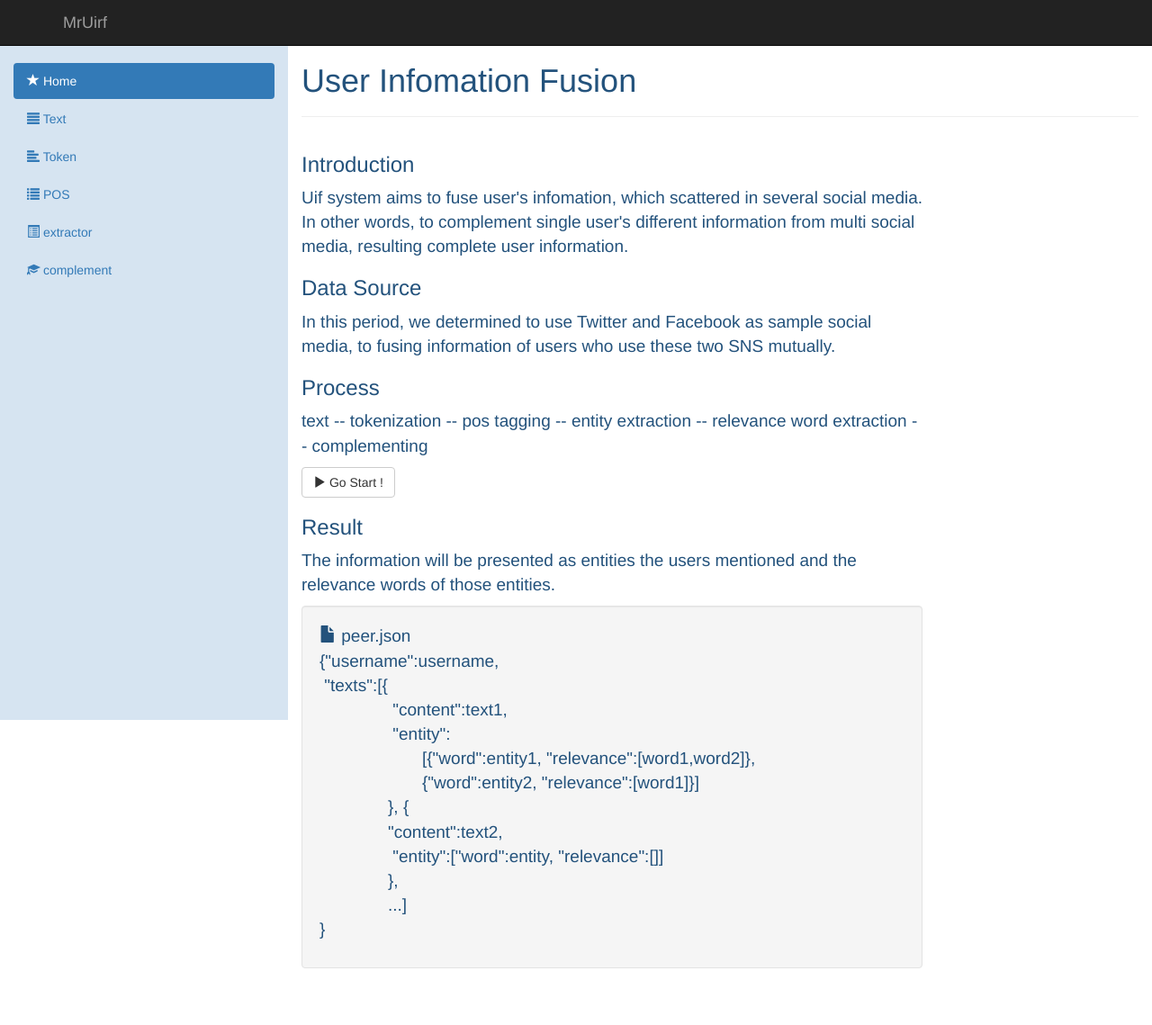
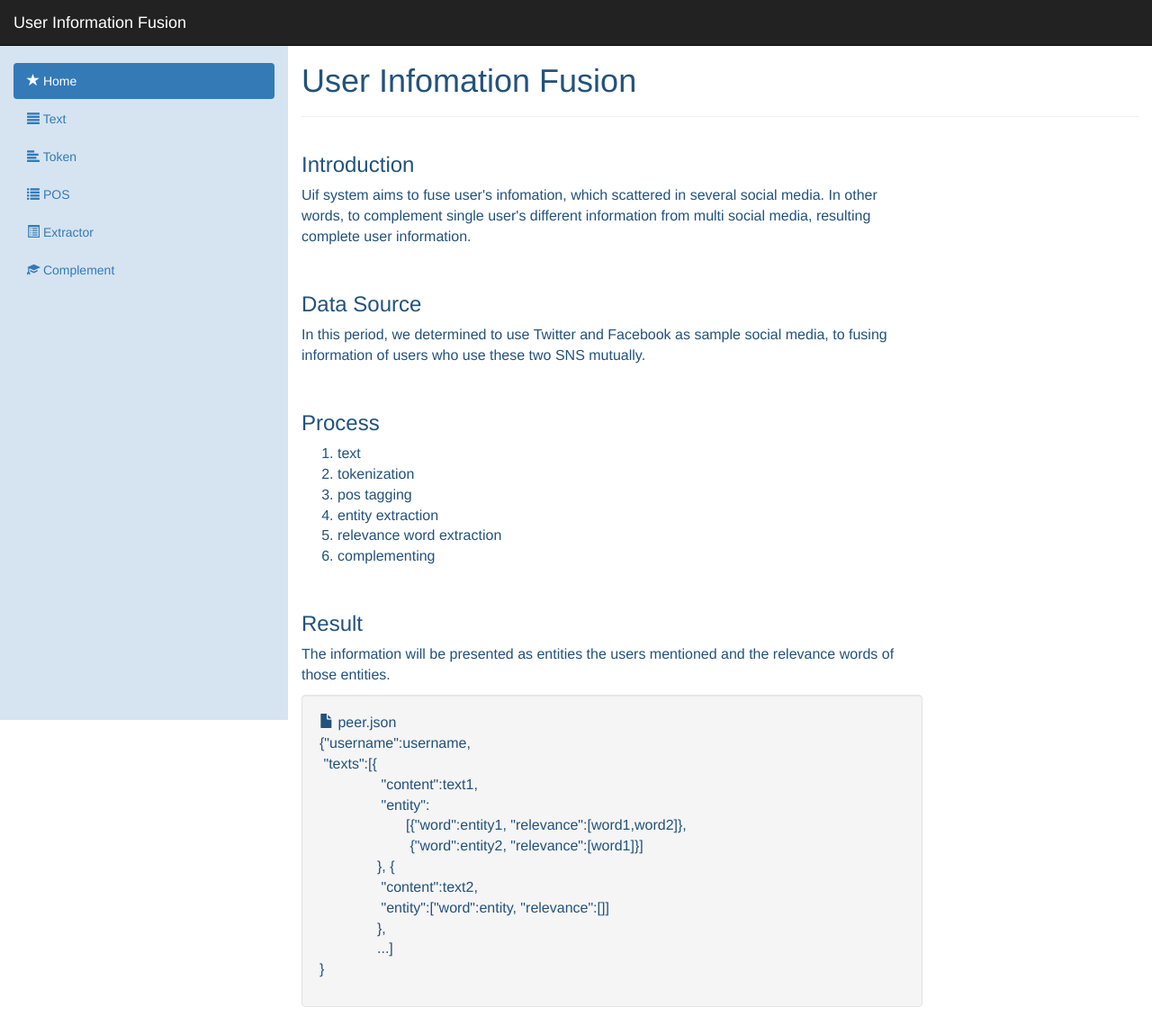
Before and after one commit to stamaimer/MrUirf, a Flask app: page /uif in a window 1280 px wide. Shown: the whole page at 90% size. Before the commit the page ends 1076 px from the top, so only its background shows below. Run offline with Flask 2, Linux system fonts and the light colour scheme; some libraries are stand-ins or nearby versions.

Commit message:
uif index

```diff
--- a/visualization/static/css/uif_basic.css
+++ b/visualization/static/css/uif_basic.css
@@ -1,10 +1,11 @@
-p{
+
+h1, h2, h3, h4, h5, h6{
     color:#23527c;
-    font-size:19px
 }
 
-h1, h2, h3, h4, h5, h6{
-    color:#23527c
+p, ol li{
+    color:#23527c;
+    font-size:16px;
 }
 
 .layout-header{
--- a/visualization/templates/uif/index.html
+++ b/visualization/templates/uif/index.html
@@ -1,67 +1,31 @@
-<title>User Information Fusion</title>
-<link rel=stylesheet type=text/css href="{{ url_for('static', filename='css/bootstrap.min.css')  }}">
-<link rel=stylesheet type=text/css href="{{ url_for('static', filename='css/uif_basic.css')  }}">
+{% extends "uif/layout.html" %}
 
-<nav class="navbar navbar-inverse navbar-fixed-top">
-    <div class="container">
-        <div class="navbar-header">
-            <a class="navbar-brand" href="/uif">MrUirf</a>
-        </div>
-    </div>
-</nav>
+{% block title %}UIF | Home{% endblock %}
 
-<div class="container-fluid">
-    <div class="row">
-        <div class="col-md-3 sidebar background"></div>
-        <div class="col-md-3 sidebar"></br>
-        <ul class="nav nav-pills nav-stacked" style="margin-top:50px">
-            <li class="active"><a href="#">
-                    <span class="glyphicon glyphicon-star"></span>
-                    Home
-            </a></li>
-            <li><a href="/text">
-                    <span class="glyphicon glyphicon-align-justify"></span>
-                    Text
-            </a></li>
-            <li><a href="#">
-                    <span class="glyphicon glyphicon-align-left"></span>
-                    Token
-            </a></li>
-            <li><a href="#">
-                    <span class="glyphicon glyphicon-list"></span>
-                    POS
-            </a></li>
-            <li><a href="">
-                    <span class="glyphicon glyphicon-list-alt"></span>
-                    extractor
-            </a></li>
-            <li><a href="">
-                    <span class="glyphicon glyphicon-education"></span>
-                    complement
-            </a></li>
-        </ul>
+{% block body %}
+<div class="page-header">
+    <h1>User Infomation Fusion</h1>
 </div>
 
-        <div class="col-md-3"></div>
-        <div class="col-md-9" style="margin-top:30px">
-            <div class="page-header"><h1>User Infomation Fusion</h1></div>
-            <div class="row"><div class="col-md-9">
+<div class="row">
+    <div class="col-md-9">
         <h3>Introduction</h3>
         <p>Uif system aims to fuse user's infomation, which scattered in
             several social media. In other words, to complement single user's
             different information from multi social media, resulting complete
-                user information.</p>
+            user information.</p></br>
         <h3>Data Source</h3>
         <p>In this period, we determined to use Twitter and Facebook as
             sample social media, to fusing information of users who use these
-                two SNS mutually. </p>
+            two SNS mutually. </p></br>
         <h3>Process</h3>
-            <p>text -- tokenization -- pos tagging -- entity extraction --
-                relevance word extraction -- complementing</p>
-            <a href="/token" class="btn btn-default btn-md">
-                <span class="glyphicon glyphicon-play"></span>
-                Go Start !
-            </a>
+        <p><ol> <li>text</li>
+                <li>tokenization</li>
+                <li>pos tagging</li>
+                <li>entity extraction</li>
+                <li>relevance word extraction</li>
+                <li>complementing</li>
+        </ol></p></br>
         <h3>Result</h3>
         <p>The information will be presented as entities
             the users mentioned and the relevance words of those entities.</p>
@@ -75,10 +39,10 @@
                 &emsp;&emsp;&emsp;&emsp; "entity":</br>
                 &emsp;&emsp;&emsp;&emsp;&emsp;&emsp;[{"word":entity1,
                 "relevance":[word1,word2]}, </br>
-                    &emsp;&emsp;&emsp;&emsp;&emsp;&emsp;{"word":entity2,
+                &emsp;&emsp;&emsp;&emsp;&emsp;&emsp; {"word":entity2,
                 "relevance":[word1]}]</br>
                 &emsp;&emsp;&emsp;&emsp;}, {</br>
-                    &emsp;&emsp;&emsp;&emsp;"content":text2, </br>
+                &emsp;&emsp;&emsp;&emsp; "content":text2, </br>
                 &emsp;&emsp;&emsp;&emsp; "entity":["word":entity,
                 "relevance":[]]</br>
                 &emsp;&emsp;&emsp;&emsp;}, </br>
@@ -86,7 +50,6 @@
                 }
             </p>
         </div>
-        </div></div>
     </div>
 </div>
-</div>
+{% endblock %}
--- a/visualization/templates/uif/layout.html
+++ b/visualization/templates/uif/layout.html
@@ -1,13 +1,50 @@
-<!DOCTYPE html>
-<title>User Information Fusion</title>
+<title>{% block title %}{% endblock %}</title>
 <link rel=stylesheet type=text/css href="{{ url_for('static', filename='css/bootstrap.min.css')  }}">
 <link rel=stylesheet type=text/css href="{{ url_for('static', filename='css/uif_basic.css')  }}">
-<div class="layout-header">
-    <h1>User Information Fusion</h1>
+
+<nav class="navbar navbar-inverse navbar-fixed-top">
+    <div class="ontainer">
+        <div class="navbar-header">
+            <a class="navbar-brand" href="/uif">User Information Fusion</a>
+        </div>
+    </div>
+</nav>
+
+<div class="container-fluid">
+    <div class="row">
+        <div class="col-md-3 sidebar background"></div>
+        <div class="col-md-3 sidebar"></br>
+        <ul class="nav nav-pills nav-stacked" style="margin-top:50px">
+            <li class="active"><a href="#">
+                    <span class="glyphicon glyphicon-star"></span>
+                    Home
+            </a></li>
+            <li><a href="/text">
+                    <span class="glyphicon glyphicon-align-justify"></span>
+                    Text
+            </a></li>
+            <li><a href="#">
+                    <span class="glyphicon glyphicon-align-left"></span>
+                    Token
+            </a></li>
+            <li><a href="#">
+                    <span class="glyphicon glyphicon-list"></span>
+                    POS
+            </a></li>
+            <li><a href="">
+                    <span class="glyphicon glyphicon-list-alt"></span>
+                    Extractor
+            </a></li>
+            <li><a href="">
+                    <span class="glyphicon glyphicon-education"></span>
+                    Complement
+            </a></li>
+        </ul>
+        </div>
+
+        <div class="col-md-3"></div>
+        <div class="col-md-9" style="margin-top:30px">
+            {% block body %}{% endblock %}
+        </div>
+    </div>
 </div>
-<div class="page">
-    {% block body %}{% endblock %}
-</div>
-<div class="layout-footer">
-    <span>We are the king!</span>
-</div>
```
Also changed, not shown: visualization/templates/uif/layout_back.html (added, +13 -0 lines). Lines whose indentation alone changed are shown as unchanged.
